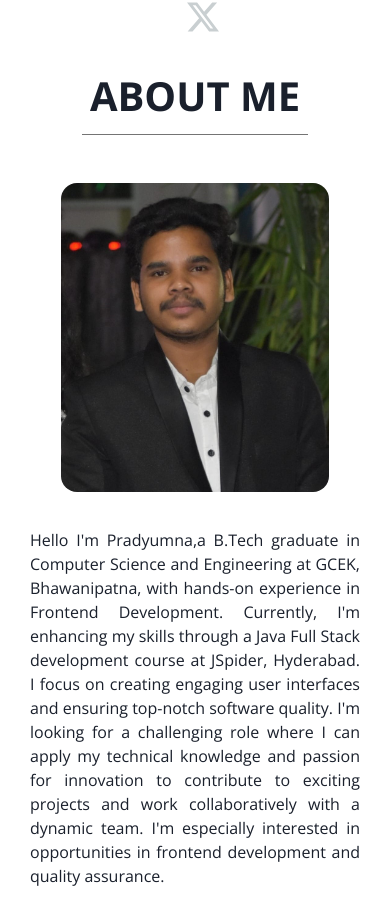
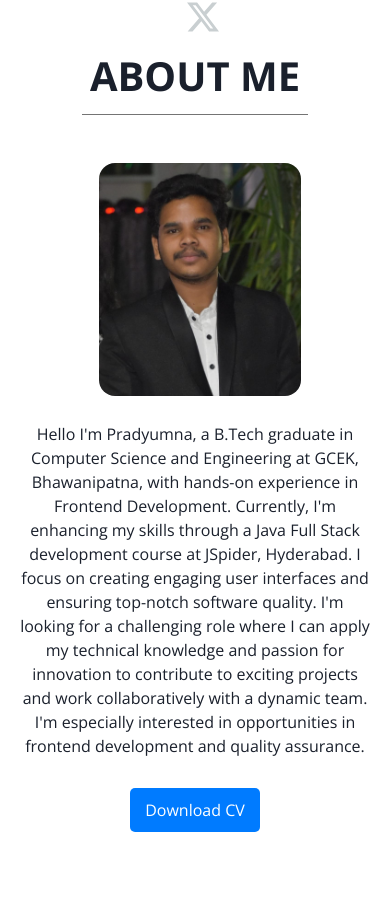
Before and after one commit to Pradyumna-1/MyPortfolio, a React (Vite) app: page / in a window 390 px wide. Shown: the part 1068-1984 px from the top of the page. Built offline with nearby package versions, Linux system fonts and the light colour scheme.

Commit message:
updated with animation

```diff
--- a/package.json
+++ b/package.json
@@ -13,6 +13,7 @@
     "@chakra-ui/react": "^2.8.2",
     "@emotion/react": "^11.11.1",
     "@emotion/styled": "^11.11.0",
+    "aos": "^2.3.4",
     "firebase": "^10.7.1",
     "framer-motion": "^10.16.16",
     "lottie-react": "^2.4.0",
--- a/src/components/About.jsx
+++ b/src/components/About.jsx
@@ -1,26 +1,40 @@
-import React from "react";
+import React, { useEffect } from "react";
 import myImage from "../assets/about.jpg";
 import Resume from "../assets/Resume.pdf";
 
+import AOS from "aos";
+import "aos/dist/aos.css";
+
 const About = () => {
+  useEffect(() => {
+    AOS.init({
+      offset: 120,
+      duration: 600,
+      easing: "ease-in-out",
+      once: true,
+    });
+  }, []);
+
   return (
-    <div id="about">
+    <div id="about" data-aos="fade-up">
       <h2>ABOUT ME</h2>
       <div className="about__me">
-        <img src={myImage} alt="Pradyumna Kumar Naik" />
-        <p>
-          <span>
-            {" "}
-            Hello I'm Pradyumna,a B.Tech graduate in Computer Science and
+        <img
+          src={myImage}
+          alt="Pradyumna Kumar Naik"
+          data-aos="fade-up-right"
+        />
+        <p data-aos="fade-left">
+          Hello I'm Pradyumna, a B.Tech graduate in Computer Science and
           Engineering at GCEK, Bhawanipatna, with hands-on experience in
           Frontend Development. Currently, I'm enhancing my skills through a
-            Java Full Stack development course at JSpider, Hyderabad. I focus on creating engaging user interfaces and ensuring top-notch software
+          Java Full Stack development course at JSpider, Hyderabad. I focus on
+          creating engaging user interfaces and ensuring top-notch software
           quality. I'm looking for a challenging role where I can apply my
           technical knowledge and passion for innovation to contribute to
           exciting projects and work collaboratively with a dynamic team. I'm
           especially interested in opportunities in frontend development and
           quality assurance.
-          </span>
         </p>
         <a href={Resume} download className="btn ">
           Download CV
--- a/src/components/Home.jsx
+++ b/src/components/Home.jsx
@@ -1,14 +1,28 @@
-import React, { useRef } from "react";
+import React, { useRef, useEffect } from "react";
 import { motion } from "framer-motion";
 import { FaGithub, FaInstagram, FaLinkedin, FaTwitter } from "react-icons/fa";
 
 import Typewriter from "typewriter-effect";
-import { BsArrowUpRight, BsChevronDown, BsTwitch, BsTwitterX } from "react-icons/bs";
+import {
+  BsArrowUpRight,
+  BsChevronDown,
+  BsTwitch,
+  BsTwitterX,
+} from "react-icons/bs";
 import me from "../assets/logo2.jpg";
-import { SiTwitter } from "react-icons/si";
+// import { SiTwitter } from "react-icons/si";
+import AOS from "aos";
+import "aos/dist/aos.css";
 
 const Home = () => {
-
+  useEffect(() => {
+    AOS.init({
+      offset: 120,
+      duration: 1200,
+      easing: "ease-in-out",
+      once: true,
+    });
+  }, []);
 
   const animations = {
     h1: {
@@ -33,7 +47,7 @@ const Home = () => {
     },
   };
   return (
-    <div id="home">
+    <div id="home" data-aos="zoom-out">
       <section>
         <div>
           <motion.h1 {...animations.h1}>
--- a/src/components/Skills.jsx
+++ b/src/components/Skills.jsx
@@ -1,4 +1,4 @@
-import React from "react";
+import React,{useEffect} from "react";
 import {
   FaHtml5,
   FaCss3Alt,
@@ -23,10 +23,21 @@ import {
   SiPhp,
 } from "react-icons/si";
 // import "../styles/SkillSection.scss";
+import AOS from "aos";
+import "aos/dist/aos.css";
 
 const Skills = () => {
+
+  useEffect(() => {
+    AOS.init({
+      offset: 120,
+      duration: 1000,
+      easing:"ease",
+      once: true,
+    });
+  }, []);
   return (
-    <div id="skills">
+    <div id="skills" data-aos="zoom-in">
       <section className="skill-section">
         <h2 className="section-title">MY SKILLS</h2>
         <div className="container">
--- a/src/components/Work.jsx
+++ b/src/components/Work.jsx
@@ -71,13 +71,24 @@
 
 // export default Work;
 
-import React from "react";
+import React, { useEffect } from "react";
 import { Carousel } from "react-responsive-carousel";
 import "react-responsive-carousel/lib/styles/carousel.min.css";
 import data from "../assets/data.json";
+import AOS from "aos";
+import "aos/dist/aos.css";
+const Work = () => {
+  useEffect(() => {
+    AOS.init({
+      offset: 120,
+      duration: 400,
+      easing:"ease",
+      once: true,
+    });
+  }, []);
 
-const Work = () => {
   return (
+    <>
       <div id="work">
         <h2>WORK</h2>
         <section>
@@ -92,7 +103,7 @@ const Work = () => {
               autoPlay={true}
             >
               {data.projects.map((i) => (
-              <div key={i.title} className="workItem">
+                <div key={i.title} className="workItem" data-aos="zoom-in-down">
                   <img src={i.imgSrc} alt={i.title} />
                   <aside>
                     <h3>{i.title}</h3>
@@ -107,6 +118,7 @@ const Work = () => {
           </article>
         </section>
       </div>
+    </>
   );
 };
 
--- a/src/styles/about.scss
+++ b/src/styles/about.scss
@@ -1,43 +1,8 @@
-// #about {
-//     width: 100%;
-//     height: 100%;
-//     padding: 8rem $p;
-//     display: flex;
-//     width: 100%;
-//     height: 90vh;
-//     display: flex;
-
-//     >section {
-//         width: 100%;
-//     }
-
-//     >h2 {
-//         // color: dark;
-
-//         font: 900 2rem $text1;
-//         text-align: center;
-//         font: 700 2.5rem $text2;
-//         width: fit-content;
-//         border-bottom: 1px solid $color6_1;
-//         padding: 0.5rem;
-//         margin: auto;
-
-//         >section {
-//             display: flex;
-//             align-items: left;
-//             width: 50px;
-//             >img {
-//                 width: 40vmax;
-//                 object-fit: contain;
-//                 height: 40vmax;
-//             }
-//         }
-//     }
-// }
-// Styles.scss
 #about {
   text-align: center;
-    padding: 20px;
+    // padding: 20px;
+      position: relative;
+      // left: 5%;
     height: 100%;
     width: 100%;
     display: flex;
@@ -45,9 +10,10 @@
     align-items: center;
     justify-content: center;
 
-
     h2 {
       font-size: 2.5rem;
+      // position: relative;
+        text-align: center;
       font-weight: 700;
       margin-bottom: 20px;
       width: fit-content;
@@ -59,24 +25,28 @@
     .about__me {
       margin-top: 2rem;
       display: flex;
-    flex-direction: column;
+      flex-direction: column;
       align-items: flex-start; // Align items to the left
       justify-content: center;
 
       img {
+        position: relative;
         width: 100%;
         max-width: 300px;
+        right: 20%;
         padding: 1rem;
-        margin-left: -280px; // Adjusted margin-left
+        // margin-left: -280px; // Adjusted margin-left
         height: auto;
         border-radius: 2rem;
 
       }
 
       p {
-        max-width: 600px;
+        max-width: 750px;
+          position: relative;
+          left: 20%;
       text-align: justify;
-        margin: -320px 10px 20px;
+        margin: -320px 0px 20px;
           /* Adjusted margin-left to 10px */
         width: 100%;
         height: auto;
@@ -84,38 +54,46 @@
     }
 
     .btn {
-      display: block;
+      display: flex;
         padding: 10px;
       background-color: #007bff;
       color: $color1;
       text-decoration: none;
       border-radius: 5px;
       transition: background-color 0.3s;
-      margin-left: 50px;
+      margin-left: 160px;
       &:hover {
         background-color: #0056b3;
       }
     }
-        }
-
+                                }
         @media screen and (max-width: 600px) {
           .about__me {
             flex-direction: column;
-            align-items: center;
+              align-items: center;
+            justify-content: center;
 
             img {
-              margin-left: 0; // Reset margin-left
+              max-width: 60%;
+                position: relative;
+                // margin: 0 auto 0px;
+                left: 5px;
+                display: block;
             }
 
             p {
-              margin: 10px 10px 20px; // Adjusted margin
+              margin: 10px auto;
+                text-align: center;
+                position: relative;
+                left: auto;
+                width: 90%;
+                padding: 0;
             }
 
             .btn {
-              margin-left: 0; // Reset margin-left
+              margin: 20px auto;
+                padding: 10px 15px;
             }
           }
-        }
-
-
-}
+                                }
+                        }
--- a/src/styles/colors.scss
+++ b/src/styles/colors.scss
@@ -1,4 +1,4 @@
-// // $text1: Muli,sans-serif;
+// $text1: Muli,sans-serif;
 // // $text2:system-ui, -apple-system;
 
 $text1: "Roboto", sans-serif;
--- a/src/styles/skills.scss
+++ b/src/styles/skills.scss
@@ -46,6 +46,7 @@
     font-weight: bold;
     text-align: center;
     margin-bottom: 2rem;
+
   }
 
   .skill-list {
--- a/src/styles/work.scss
+++ b/src/styles/work.scss
@@ -8,10 +8,13 @@
       border-bottom: 1px solid $color6_1;
       padding: 0.5rem;
       margin: auto;
+      // margin-bottom: -50px;
+
+
     }
 
     > section {
-      margin-top: 4rem;
+      margin-top: 2rem;
       width: 100%;
       height: 100%;
     //   background-color: $color5;
```
Also changed, not shown: src/components/x.txt (added), 1 other file (tests, documents, lock files or other folders). Lines whose indentation alone changed are shown as unchanged.
